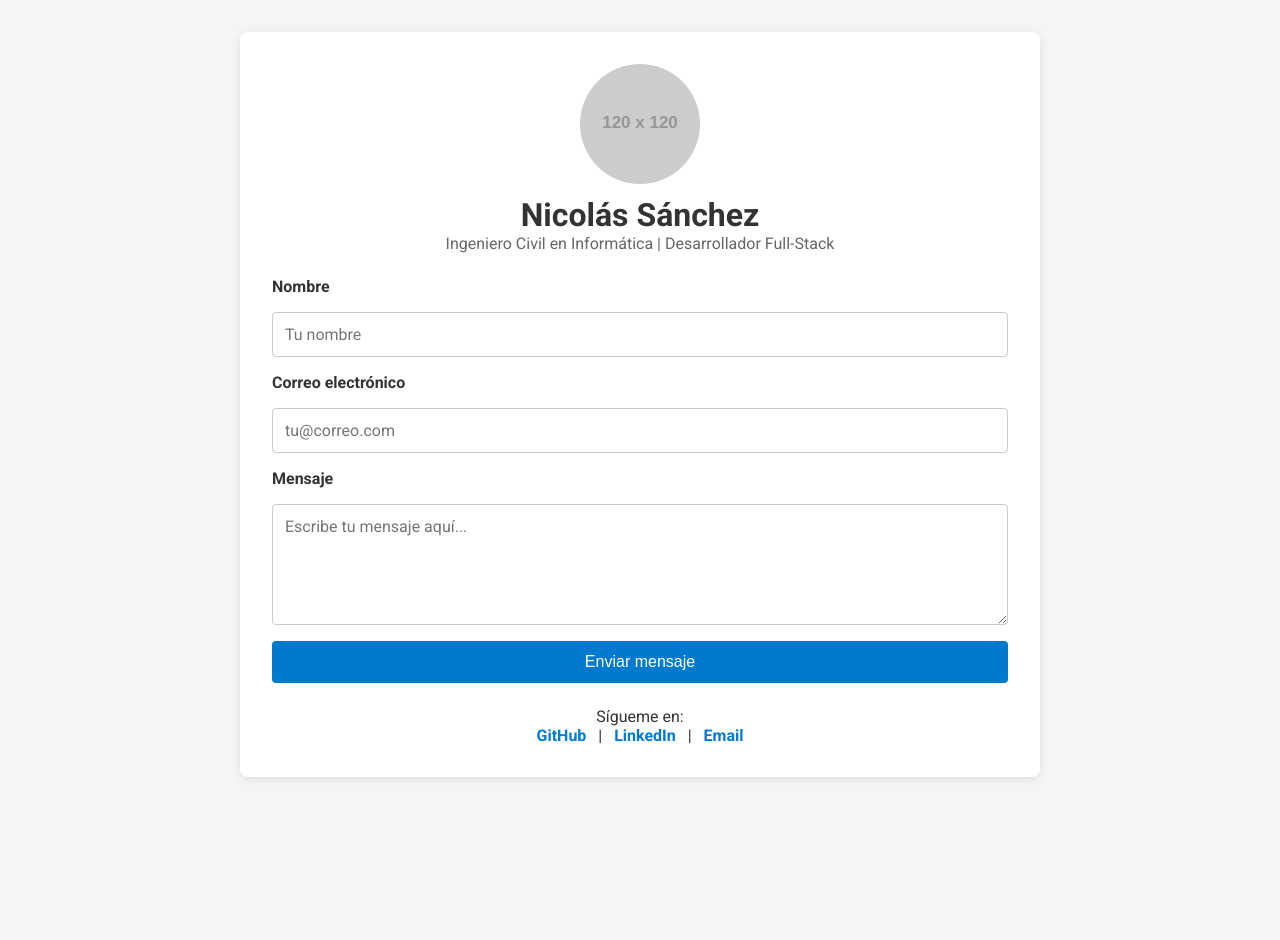
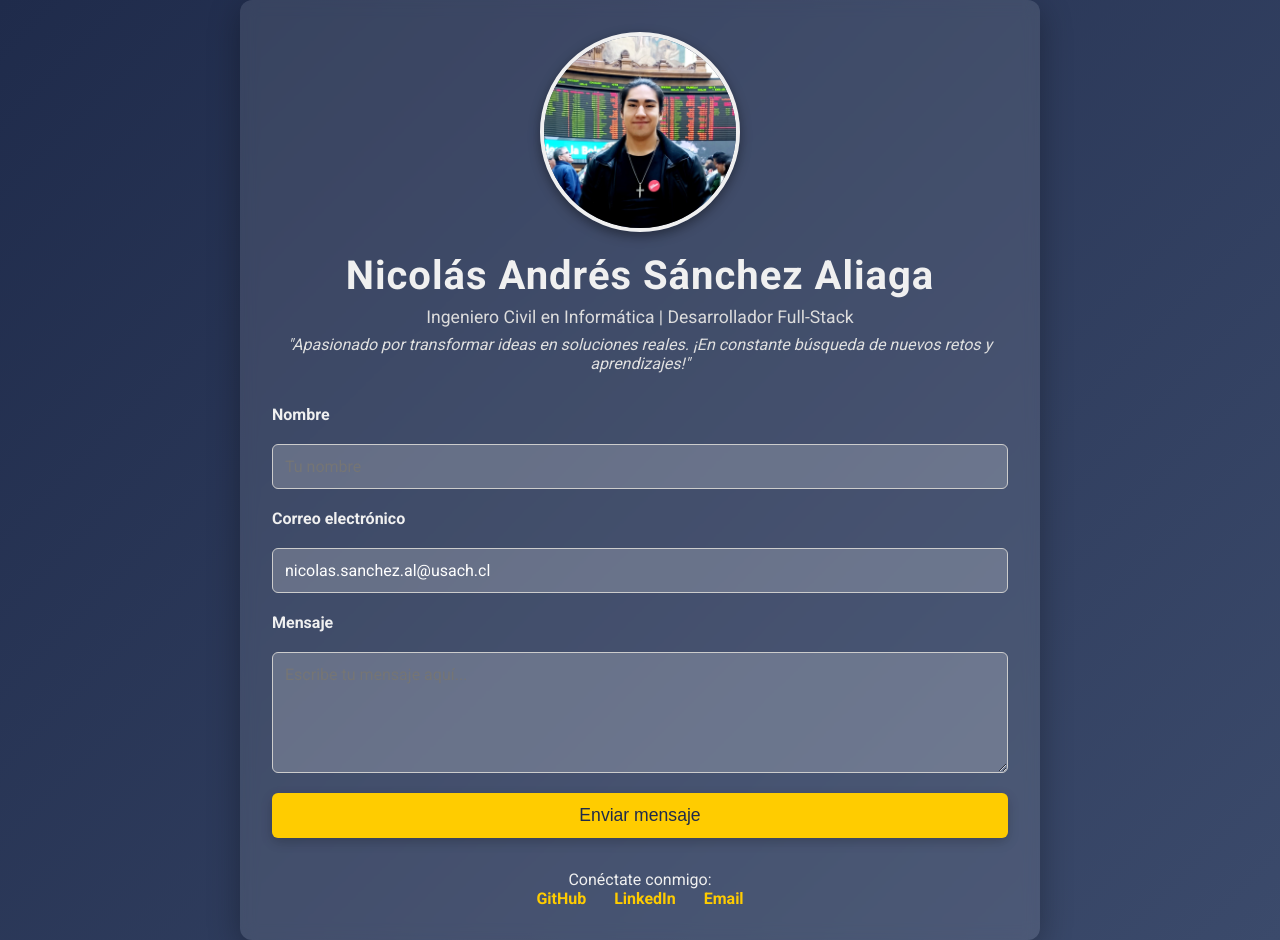
Before and after one commit to xshift007/contact-page, a plain HTML site: page index.html in a window 1280 px wide. Before the commit the page ends 809 px from the top, so only its background shows below. Drawn offline with Linux system fonts and the light colour scheme; placeholder pictures from the web are drawn by us.

Commit message:
Añade página de contacto

```diff
--- a/index.html
+++ b/index.html
@@ -3,54 +3,142 @@
 <head>
   <meta charset="UTF-8">
   <meta name="viewport" content="width=device-width, initial-scale=1.0">
-  <title>Página de Contacto - Nicolás Sánchez</title>
+  <title>Contacto - Nicolás Andrés Sánchez Aliaga</title>
   <link href="https://fonts.googleapis.com/css2?family=Roboto:wght@400;700&display=swap" rel="stylesheet">
   <style>
     * { box-sizing: border-box; margin: 0; padding: 0; }
-    body { font-family: 'Roboto', sans-serif; background: #f5f5f5; color: #333; }
-    .container { max-width: 800px; margin: 2rem auto; background: #fff; padding: 2rem; border-radius: 8px; box-shadow: 0 2px 8px rgba(0,0,0,0.1); }
-    header { text-align: center; margin-bottom: 1.5rem; }
-    header img { width: 120px; height: 120px; border-radius: 50%; object-fit: cover; }
-    header h1 { margin-top: 0.5rem; font-size: 2rem; }
-    header p { font-size: 1rem; color: #666; }
-    form { display: grid; gap: 1rem; }
+    body {
+      font-family: 'Roboto', sans-serif;
+      background: linear-gradient(135deg, #1f2b4b, #3b4a6b);
+      color: #f0f0f0;
+      min-height: 100vh;
+      display: flex;
+      align-items: center;
+      justify-content: center;
+      animation: fadeIn 1.5s ease-in;
+    }
+    @keyframes fadeIn {
+      from { opacity: 0; transform: translateY(20px); }
+      to { opacity: 1; transform: translateY(0); }
+    }
+    .container {
+      width: 90%; max-width: 800px;
+      background: rgba(255,255,255,0.1);
+      padding: 2rem;
+      border-radius: 12px;
+      box-shadow: 0 8px 32px rgba(0,0,0,0.3);
+      backdrop-filter: blur(8px);
+    }
+    header { text-align: center; margin-bottom: 2rem; }
+    header img {
+      width: 200px;
+      height: 200px;
+      border-radius: 50%;
+      object-fit: cover;
+      border: 4px solid #f0f0f0;
+      box-shadow: 0 4px 12px rgba(0,0,0,0.4);
+      transition: transform 0.3s;
+    }
+    header img:hover { transform: scale(1.05); }
+    header h1 {
+      margin-top: 1rem;
+      font-size: 2.5rem;
+      letter-spacing: 1px;
+    }
+    header p.subtitle {
+      margin-top: 0.5rem;
+      font-size: 1.1rem;
+      color: #dcdcdc;
+    }
+    header p.motivation {
+      margin-top: 0.5rem;
+      font-size: 1rem;
+      font-style: italic;
+      color: #e0e0e0;
+    }
+    form {
+      display: grid;
+      gap: 1.25rem;
+    }
     label { font-weight: 700; }
-    input, textarea { width: 100%; padding: 0.75rem; border: 1px solid #ccc; border-radius: 4px; font: inherit; }
-    button { padding: 0.75rem; font-size: 1rem; background: #007acc; color: #fff; border: none; border-radius: 4px; cursor: pointer; }
-    button:hover { background: #005fa3; }
-    .social { text-align: center; margin-top: 1.5rem; }
-    .social a { margin: 0 0.5rem; text-decoration: none; color: #007acc; font-weight: 700; }
+    input, textarea {
+      width: 100%; padding: 0.75rem;
+      border: 1px solid #ccc; border-radius: 6px;
+      font: inherit;
+      background: rgba(255,255,255,0.2);
+      color: #fff;
+      transition: border-color 0.3s;
+    }
+    input:focus, textarea:focus { border-color: #ffcc00; outline: none; }
+    button {
+      padding: 0.75rem;
+      font-size: 1.1rem;
+      background: #ffcc00;
+      color: #1f2b4b;
+      border: none;
+      border-radius: 6px;
+      cursor: pointer;
+      box-shadow: 0 4px 12px rgba(0,0,0,0.2);
+      transition: background 0.3s, transform 0.2s;
+    }
+    button:hover {
+      background: #e6b800;
+      transform: translateY(-2px);
+    }
+    .social {
+      text-align: center;
+      margin-top: 2rem;
+    }
+    .social a {
+      margin: 0 0.75rem;
+      text-decoration: none;
+      color: #ffcc00;
+      font-weight: 700;
+      position: relative;
+    }
+    .social a::after {
+      content: '';
+      display: block;
+      width: 0;
+      height: 2px;
+      background: #ffcc00;
+      transition: width .3s;
+      position: absolute;
+      bottom: -4px;
+      left: 0;
+    }
+    .social a:hover::after { width: 100%; }
     @media (max-width: 500px) {
-      header h1 { font-size: 1.5rem; }
-      button { font-size: 0.9rem; }
+      header h1 { font-size: 2rem; }
+      button { font-size: 1rem; }
     }
   </style>
 </head>
 <body>
   <div class="container">
     <header>
-      <img src="https://via.placeholder.com/120" alt="Foto de perfil">
-      <h1>Nicolás Sánchez</h1>
-      <p>Ingeniero Civil en Informática | Desarrollador Full-Stack</p>
+      <img src="perfil.jpg" alt="Foto de perfil de Nicolás Andrés Sánchez Aliaga">
+      <h1>Nicolás Andrés Sánchez Aliaga</h1>
+      <p class="subtitle">Ingeniero Civil en Informática | Desarrollador Full-Stack</p>
+      <p class="motivation">"Apasionado por transformar ideas en soluciones reales. ¡En constante búsqueda de nuevos retos y aprendizajes!"</p>
     </header>
     <form action="https://formspree.io/f/your-form-id" method="POST">
       <label for="name">Nombre</label>
       <input type="text" id="name" name="name" placeholder="Tu nombre" required>
 
       <label for="email">Correo electrónico</label>
-      <input type="email" id="email" name="email" placeholder="tu@correo.com" required>
+      <input type="email" id="email" name="email" value="nicolas.sanchez.al@usach.cl" required>
 
       <label for="message">Mensaje</label>
       <textarea id="message" name="message" rows="5" placeholder="Escribe tu mensaje aquí..." required></textarea>
 
       <button type="submit">Enviar mensaje</button>
     </form>
-
     <div class="social">
-      <p>Sígueme en:</p>
-      <a href="https://github.com/tu-usuario" target="_blank">GitHub</a> |
-      <a href="https://linkedin.com/in/tu-usuario" target="_blank">LinkedIn</a> |
-      <a href="mailto:tu@correo.com">Email</a>
+      <p>Conéctate conmigo:</p>
+      <a href="https://github.com/xshift007" target="_blank">GitHub</a>
+      <a href="https://www.linkedin.com/in/nicolás-andrés-sánchez-aliaga-b8a7031ba" target="_blank">LinkedIn</a>
+      <a href="mailto:nicolas.sanchez.al@usach.cl">Email</a>
     </div>
   </div>
 </body>
```
Also changed, not shown: perfil.jpg (added).
